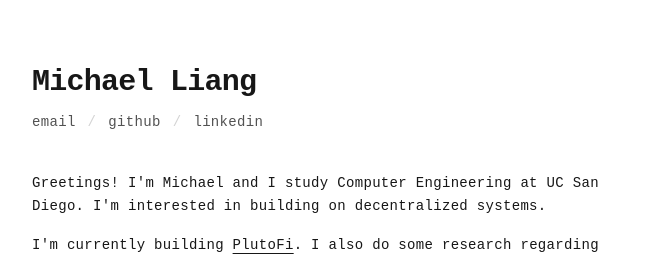
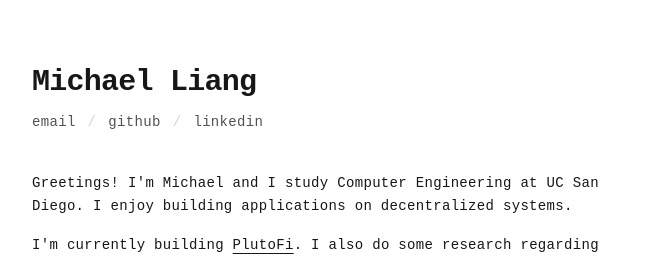
Before and after one commit to mili118/portfolio, a Next.js app: page / in a window 1280 px wide. Shown: the top 258 px of the page, without its empty margins (304-975 px from the left). Built offline with nearby package versions, Linux system fonts and the light colour scheme.

Commit message:
finish intro v2

```diff
--- a/app/page.tsx
+++ b/app/page.tsx
@@ -27,7 +27,7 @@ export default function Home() {
         {/* Main Content */}
         <article className="space-y-4 leading-relaxed mb-16 text-sm">
           <p>
-            Greetings! I&apos;m Michael and I study Computer Engineering at UC San Diego. I'm interested in building on decentralized systems.
+            Greetings! I&apos;m Michael and I study Computer Engineering at UC San Diego. I enjoy building applications on decentralized systems.
           </p>
 
           <p>
```
